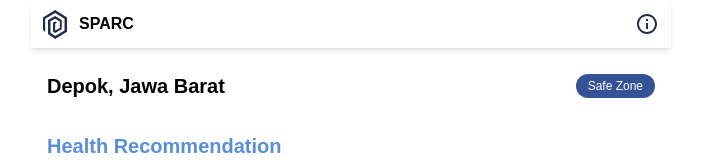
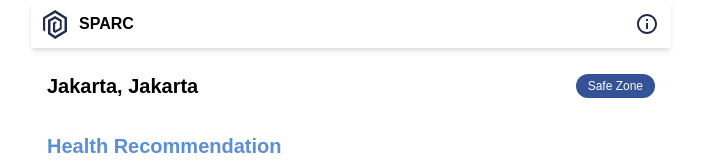
Before and after one commit to nafisazizir/sparc-frontend, a React (Vite) app: page /details in a window 1280 px wide. Shown: the top 162 px of the page, without its empty margins (289-990 px from the left). Built offline with nearby package versions, Linux system fonts and the light colour scheme; no server answers.

Commit message:
add context

```diff
--- a/src/App.tsx
+++ b/src/App.tsx
@@ -1,16 +1,19 @@
 import { BrowserRouter, Route, Routes } from "react-router-dom";
+import { LocationProvider } from "./context/LocationContext";
 import Home from "./pages/Home/Home";
 import Details from "./pages/Details/Details";
 
 function App() {
   return (
     <>
+      <LocationProvider>
         <BrowserRouter>
           <Routes>
             <Route path="/" element={<Home />} />
             <Route path="/details" element={<Details />} />
           </Routes>
         </BrowserRouter>
+      </LocationProvider>
     </>
   );
 }
--- a/src/components/Navbar/Navbar.tsx
+++ b/src/components/Navbar/Navbar.tsx
@@ -1,11 +1,16 @@
 import Logo from "../../assets/logo.svg?react";
 import Info from "../../assets/info.svg?react";
 import ButtonIcon from "../Button/ButtonIcon/ButtonIcon";
+import { useNavigate } from "react-router-dom";
 
 const Navbar = () => {
+  const navigate = useNavigate();
   return (
     <nav className="h-12 flex justify-between items-center shadow-md px-3">
-      <div className="flex flex-row items-center gap-3">
+      <div
+        className="flex flex-row items-center gap-3"
+        onClick={() => navigate("/")}
+      >
         <Logo />
         <div className="font-bold">SPARC</div>
       </div>
--- a/src/containers/DetailsContainer/DetailsContainer.tsx
+++ b/src/containers/DetailsContainer/DetailsContainer.tsx
@@ -5,13 +5,13 @@ import Collapsible from "react-collapsible";
 import DetailsService from "../../services/Details";
 import { useEffect, useState } from "react";
 import { AQIIndex, HealthRecommendations } from "../../services/Details";
+import { useLocation } from "../../context/LocationContext";
 import Plus from "../../assets/plus.svg?react";
 import Minus from "../../assets/minus.svg?react";
 import "./style.css";
 
 const DetailsContainer = () => {
-  const location = [-6.22584, 106.856812];
-  const locationData = ["Depok, Jawa Barat"];
+  const { location, locationData } = useLocation();
   const [aqiIndex, setAqiIndex] = useState<AQIIndex>();
   const [healthRecommendations, setHealthRecommendations] =
     useState<HealthRecommendations>({
@@ -62,7 +62,7 @@ const DetailsContainer = () => {
     <div className="flex flex-col gap-4">
       <div className="flex items-center justify-between">
         <div className="font-bold text-xl">
-          {locationData[0]} {locationData[1]}
+          {locationData[0]}, {locationData[1]}
         </div>
 
         <Tag text={text} variant={variant} />
--- /dev/null
+++ b/src/context/LocationContext.tsx
@@ -0,0 +1,42 @@
+import React, { createContext, useContext, useState, ReactNode } from "react";
+
+interface LocationContextProps {
+  location: [number, number];
+  setLocation: React.Dispatch<React.SetStateAction<[number, number]>>;
+  locationData: [string, string];
+  setLocationData: React.Dispatch<React.SetStateAction<[string, string]>>;
+}
+
+const LocationContext = createContext<LocationContextProps | undefined>(
+  undefined
+);
+
+interface LocationProviderProps {
+  children: ReactNode;
+}
+
+export const LocationProvider: React.FC<LocationProviderProps> = ({
+  children,
+}) => {
+  const [location, setLocation] = useState<[number, number]>([-6.2, 106.81]);
+  const [locationData, setLocationData] = useState<[string, string]>([
+    "Jakarta",
+    "Jakarta",
+  ]);
+
+  return (
+    <LocationContext.Provider
+      value={{ location, setLocation, locationData, setLocationData }}
+    >
+      {children}
+    </LocationContext.Provider>
+  );
+};
+
+export const useLocation = (): LocationContextProps => {
+  const context = useContext(LocationContext);
+  if (!context) {
+    throw new Error("useLocation must be used within a LocationProvider");
+  }
+  return context;
+};
--- a/src/pages/Home/Home.tsx
+++ b/src/pages/Home/Home.tsx
@@ -9,15 +9,13 @@ import { Icon } from "leaflet";
 import Fire from "../../assets/fire.svg";
 import MarkerClusterGroup from "react-leaflet-cluster";
 import CurrentLocation from "../../assets/current-location.svg?react";
+import { useLocation } from "../../context/LocationContext";
 
 const Home = () => {
-  const [userLocation, setUserLocation] = useState<[number, number]>([
-    -6.2, 106.81,
-  ]);
+  const { location, setLocation, locationData, setLocationData } =
+    useLocation();
   const [modalVisible, setModalVisible] = useState(true);
-  const [locationData, setLocationData] = useState<string[]>([
-    "Jakarta, Jakarta",
-  ]);
+
   const wildfirePoints: [number, number][] = [
     [-6.23, 106.75],
     [-6.14, 106.93],
@@ -28,13 +26,12 @@ const Home = () => {
     iconSize: [38, 38],
   });
 
-
   const getUserLocation = () => {
     if (navigator.geolocation) {
       navigator.geolocation.getCurrentPosition(
         (position) => {
           const { latitude, longitude } = position.coords;
-          setUserLocation([latitude, longitude]);
+          setLocation([latitude, longitude]);
         },
         (error) => {
           console.error("Error getting user location:", error);
@@ -47,13 +44,13 @@ const Home = () => {
 
   function UpdatedMap() {
     const map = useMap();
-    map.panTo(userLocation);
+    map.panTo(location);
     return null;
   }
 
   function MoveToCurrentLocation() {
     const map = useMap();
-    map.panTo(userLocation);
+    map.panTo(location);
     return null;
   }
 
@@ -65,7 +62,7 @@ const Home = () => {
     const fetchData = async () => {
       try {
         const response = await fetch(
-          `https://api.bigdatacloud.net/data/reverse-geocode-client?latitude=${userLocation[0]}&longitude=${userLocation[1]}&localityLanguage=en`
+          `https://api.bigdatacloud.net/data/reverse-geocode-client?latitude=${location[0]}&longitude=${location[1]}&localityLanguage=en`
         );
 
         if (response.ok) {
@@ -80,7 +77,7 @@ const Home = () => {
     };
 
     fetchData();
-  }, [userLocation]);
+  }, [location, setLocationData]);
 
   const jawgAccessToken = import.meta.env.VITE_MAP_ACCESS_TOKEN;
 
@@ -107,7 +104,7 @@ const Home = () => {
         />
       )}
 
-      <MapContainer center={userLocation} zoom={11} attributionControl={false}>
+      <MapContainer center={location} zoom={11} attributionControl={false}>
         <TileLayer
           attribution='<a href="http://jawg.io" title="Tiles Courtesy of Jawg Maps" target="_blank">&copy; <b>Jawg</b>Maps</a> &copy; <a href="https://www.openstreetmap.org/copyright">OpenStreetMap</a> contributors'
           url={`https://tile.jawg.io/jawg-sunny/{z}/{x}/{y}{r}.png?access-token=${jawgAccessToken}`}
@@ -115,7 +112,7 @@ const Home = () => {
 
         <UpdatedMap />
 
-        <Marker position={userLocation}>
+        <Marker position={location}>
           <Popup>Your location</Popup>
         </Marker>
 
```
Lines whose indentation alone changed are shown as unchanged.
